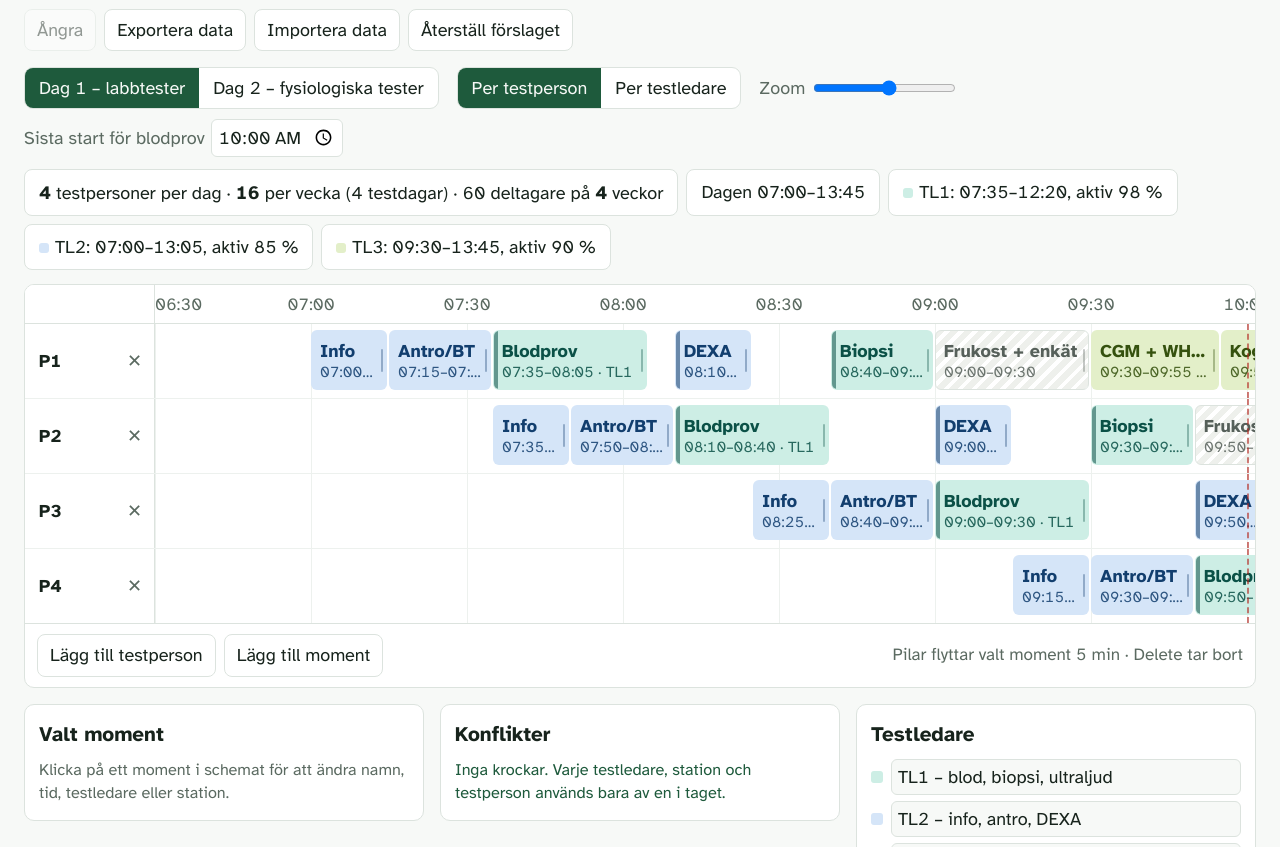
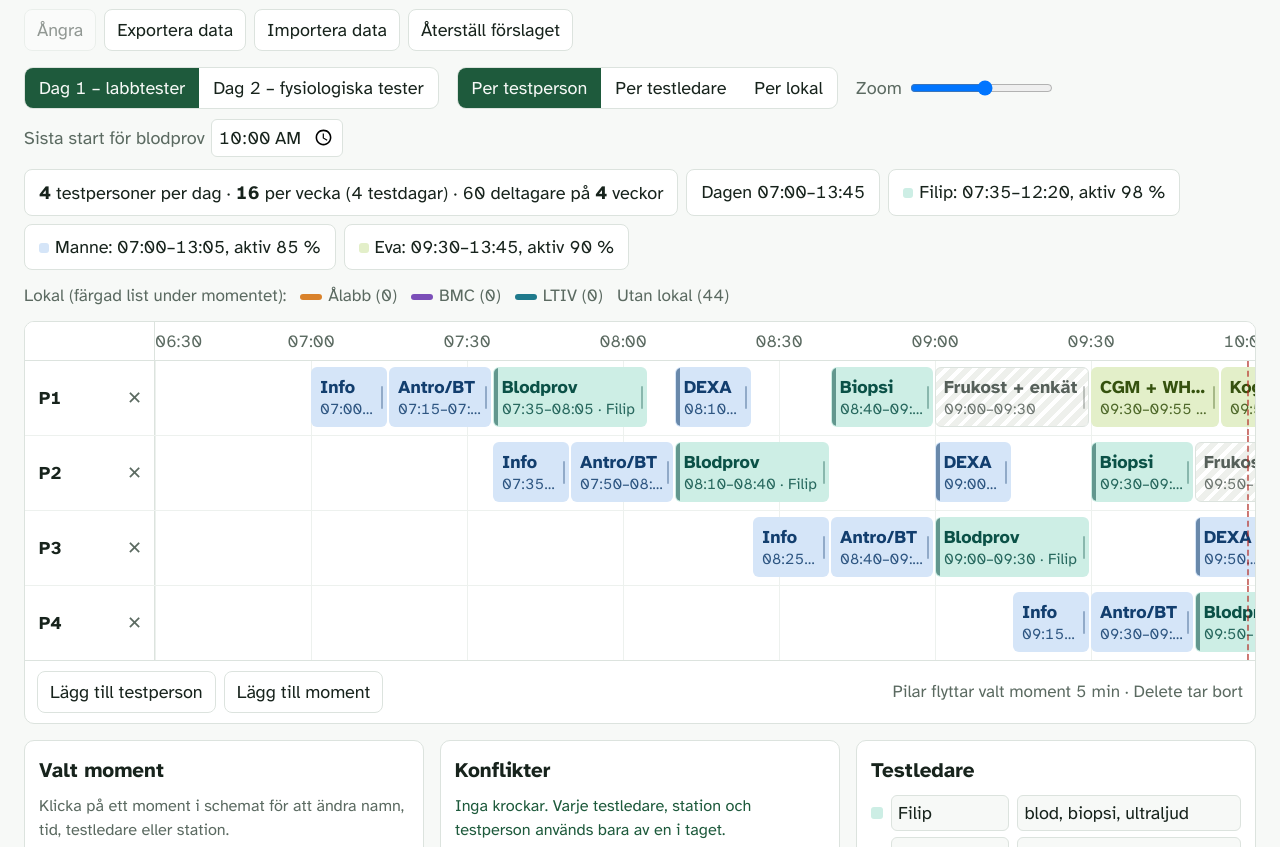
Before and after one commit to DrManGod/SchemaBroccoli, a plain HTML site: page index.html in a window 1280 px wide. Shown: the part 101-948 px from the top of the page. Drawn offline with Linux system fonts and the light colour scheme.

Commit message:
Update index.html

```diff
--- a/index.html
+++ b/index.html
@@ -9,6 +9,7 @@
 <link href="https://fonts.googleapis.com/css2?family=Atkinson+Hyperlegible:wght@400;700&display=swap" rel="stylesheet">
 <style>
 :root{
+  --lk-alabb:#D9822B;--lk-bmc:#7B4FB8;--lk-ltiv:#1F7A8C;
   box-sizing:border-box;padding-top:env(safe-area-inset-top,0px);padding-bottom:env(safe-area-inset-bottom,0px);
   --bg:#F7F9F7;--panel:#FFFFFF;--ink:#17231C;--muted:#5B6A61;--line:#DCE3DE;--grid:#EDF1EE;
   --brand:#1E5A3C;--brand-soft:#E3EFE7;--danger:#B3261E;--danger-soft:#FBE9E7;--warn:#8A5A00;--warn-soft:#FFF3D6;
@@ -71,6 +72,9 @@ h1{font-size:1.9rem;margin:0;color:var(--brand);letter-spacing:-.01em}
 .blk .n{font-weight:700;white-space:nowrap;overflow:hidden;text-overflow:ellipsis}
 .blk .m{font-size:.85rem;white-space:nowrap;overflow:hidden;text-overflow:ellipsis;opacity:.85}
 .blk.none{background:repeating-linear-gradient(135deg,var(--none) 0 6px,transparent 6px 10px),var(--panel);color:var(--nonei);border-color:var(--line)}
+.blk .lk{position:absolute;left:0;right:0;bottom:0;height:5px}
+.lokleg{display:flex;flex-wrap:wrap;gap:14px;align-items:center;font-size:.95rem;color:var(--muted)}
+.lokleg i{display:inline-block;width:22px;height:6px;border-radius:3px;margin-right:6px;vertical-align:middle}
 .blk.fast::before{content:"";position:absolute;left:0;top:0;bottom:0;width:4px;background:currentColor;opacity:.55}
 .blk.sel{border-color:var(--sel);box-shadow:0 0 0 2px var(--sel) inset}
 .blk.bad{border-color:var(--danger);border-style:dashed}
@@ -127,12 +131,14 @@ dialog textarea{width:100%;height:260px;font-family:ui-monospace,monospace;font-
     <div class="seg" role="group" aria-label="Visa rader per">
       <button data-mode="person">Per testperson</button>
       <button data-mode="leader">Per testledare</button>
+      <button data-mode="lokal">Per lokal</button>
     </div>
     <label class="field">Zoom <input type="range" id="zoom" min="2" max="8" step="0.2"></label>
     <label class="field" id="dlField">Sista start för blodprov <input type="time" id="deadline" step="300"></label>
   </div>
 
   <div class="stats" id="stats"></div>
+  <div class="lokleg" id="lokleg" style="margin:0 0 12px"></div>
 
   <div class="main">
     <div class="board">
@@ -169,6 +175,8 @@ dialog textarea{width:100%;height:260px;font-family:ui-monospace,monospace;font-
 "use strict";
 const KEY="brocold-schema-v1";
 const TLC={TL1:["--tl1","--tl1i"],TL2:["--tl2","--tl2i"],TL3:["--tl3","--tl3i"],TL4:["--tl4","--tl4i"]};
+const LOK=[{id:"Ålabb",c:"--lk-alabb"},{id:"BMC",c:"--lk-bmc"},{id:"LTIV",c:"--lk-ltiv"}];
+const lokC=l=>{const x=LOK.find(o=>o.id===l);return x?`var(${x.c})`:""};
 const t2m=t=>{const[h,m]=t.split(":").map(Number);return h*60+m};
 const m2t=m=>{m=Math.max(0,Math.min(1439,Math.round(m)));return String(Math.floor(m/60)).padStart(2,"0")+":"+String(m%60).padStart(2,"0")};
 let uid=0;const nid=()=>"b"+(Date.now().toString(36))+(uid++).toString(36);
@@ -182,24 +190,29 @@ function defaults(){
   };
   const d2tpl=[["Uppvärmning",0,10,"TL1"],["Greppstyrka",10,10,"TL1"],["30 s sit-to-stand",20,10,"TL1"],["Balans & TUG",30,10,"TL1"],["10 m gång",40,10,"TL1"],["Klivhöjd & isometrisk",50,10,"TL1"],["Vila",60,10,""],["Ekblom-Bak",70,15,"TL2","Cykel"],["Vila",85,5,""],["Pyramidtest",90,5,"TL2","Trappa"],["Vila + EKG",95,10,"TL2"],["VO₂max",105,35,"TL2","VO₂max"],["Återhämtning & avslut",140,10,"TL2"]];
   const d2starts={P1:"08:00",P2:"09:20",P3:"10:40",P4:"13:00"};
-  const mk=(pid,r,start)=>({id:nid(),pid,name:r[0],start,dur:r[2],tl:r[3]||"",station:r[4]||"",fast:!!r[5]});
+  const mk=(pid,r,start)=>({id:nid(),pid,name:r[0],start,dur:r[2],tl:r[3]||"",station:r[4]||"",fast:!!r[5],lokal:""});
   const persons=["P1","P2","P3","P4"].map(n=>({id:"p"+n,name:n}));
-  const d1={persons:JSON.parse(JSON.stringify(persons)),leaders:[{id:"TL1",name:"TL1 – blod, biopsi, ultraljud"},{id:"TL2",name:"TL2 – info, antro, DEXA"},{id:"TL3",name:"TL3 – block 2"}],blocks:[]};
+  const d1={persons:JSON.parse(JSON.stringify(persons)),leaders:[{id:"TL1",name:"Filip",role:"blod, biopsi, ultraljud"},{id:"TL2",name:"Manne",role:"info, antro, DEXA"},{id:"TL3",name:"Eva",role:"block 2"}],blocks:[]};
   for(const p of Object.keys(d1raw))for(const r of d1raw[p])d1.blocks.push(mk("p"+p,r,t2m(r[1])));
-  const d2={persons:JSON.parse(JSON.stringify(persons)),leaders:[{id:"TL1",name:"TL1 – funktionstester"},{id:"TL2",name:"TL2 – aerob och VO₂max"}],blocks:[]};
+  const d2={persons:JSON.parse(JSON.stringify(persons)),leaders:[{id:"TL1",name:"Filip",role:"funktionstester"},{id:"TL2",name:"Manne",role:"aerob och VO₂max"}],blocks:[]};
   for(const p of Object.keys(d2starts))for(const r of d2tpl)d2.blocks.push(mk("p"+p,r,t2m(d2starts[p])+r[1]));
   return {days:{d1,d2},deadline:t2m("10:00"),day:"d1",mode:"person",zoom:5.2};
 }
 
 let S;try{const raw=localStorage.getItem(KEY);S=raw?JSON.parse(raw):null}catch(e){S=null}
 if(!S||!S.days||!S.days.d1)S=defaults();
+(function migrate(){const NM={TL1:"Filip",TL2:"Manne",TL3:"Eva"};
+  for(const k of Object.keys(S.days)){const d=S.days[k];
+    d.leaders.forEach(l=>{if(l.role===undefined){const parts=String(l.name||"").split(" – ");l.role=parts[1]||"";l.name=/^TL\d/.test(parts[0])?(NM[l.id]||parts[0]):parts[0]}});
+    d.blocks.forEach(b=>{if(b.lokal===undefined)b.lokal=""})}})();
 let sel=null;const undoStack=[];
 const save=()=>{try{localStorage.setItem(KEY,JSON.stringify(S))}catch(e){}};
 const snap=()=>{undoStack.push(JSON.stringify(S.days));if(undoStack.length>60)undoStack.shift();$("undo").disabled=false};
 const $=id=>document.getElementById(id);
 const D=()=>S.days[S.day];
+const lname=id=>{const l=D().leaders.find(x=>x.id===id);return l?l.name:id};
 const toast=msg=>{const t=$("toast");t.textContent=msg;t.classList.add("on");clearTimeout(toast._t);toast._t=setTimeout(()=>t.classList.remove("on"),2600)};
-const LABW=()=>S.mode==="person"?130:230;
+const LABW=()=>S.mode==="person"?130:S.mode==="lokal"?150:260;
 
 function range(){
   const b=D().blocks;if(!b.length)return[420,960];
@@ -211,7 +224,7 @@ let R=range();
 
 function conflicts(){
   const d=D(),b=d.blocks,out=[],bad=new Set(),pn=id=>(d.persons.find(p=>p.id===id)||{}).name||"?";
-  const ln=id=>id;
+  const ln=lname;
   const ov=(a,c)=>a.start<c.start+c.dur&&c.start<a.start+a.dur;
   for(let i=0;i<b.length;i++)for(let j=i+1;j<b.length;j++){
     const a=b[i],c=b[j];if(!ov(a,c))continue;
@@ -235,9 +248,10 @@ function conflicts(){
 function rows(){
   const d=D();
   if(S.mode==="person")return d.persons.map(p=>({key:p.id,label:p.name,kind:"person"}));
-  return d.leaders.map(l=>({key:l.id,label:l.id,kind:"leader"})).concat([{key:"",label:"Utan testledare",kind:"leader"}]);
+  if(S.mode==="lokal")return LOK.map(l=>({key:l.id,label:l.id,kind:"lokal"})).concat([{key:"",label:"Ingen lokal",kind:"lokal"}]);
+  return d.leaders.map(l=>({key:l.id,label:l.name,kind:"leader"})).concat([{key:"",label:"Utan testledare",kind:"leader"}]);
 }
-const rowOf=b=>S.mode==="person"?b.pid:(b.tl||"");
+const rowOf=b=>S.mode==="person"?b.pid:S.mode==="lokal"?(b.lokal||""):(b.tl||"");
 
 function render(){
   document.querySelectorAll("[data-day]").forEach(x=>x.setAttribute("aria-pressed",x.dataset.day===S.day));
@@ -265,8 +279,11 @@ function render(){
       x.onclick=()=>{if(d.persons.length<=1)return;snap();d.persons=d.persons.filter(p=>p.id!==r.key);d.blocks=d.blocks.filter(b=>b.pid!==r.key);if(sel&&!d.blocks.some(b=>b.id===sel))sel=null;save();R=range();render();toast(`${r.label} borttagen – tryck Ångra för att få tillbaka`)};
       lab.append(inp,x);
     }else{
-      if(r.key){const sw=document.createElement("span");sw.className="sw";sw.style.background=`var(${TLC[r.key]?TLC[r.key][0]:"--none"})`;lab.appendChild(sw)}
-      const s=document.createElement("span");s.textContent=r.key?((d.leaders.find(l=>l.id===r.key)||{}).name||r.key):r.label;s.style.fontWeight="700";s.style.fontSize="1rem";lab.appendChild(s);
+      if(r.key){const sw=document.createElement("span");sw.className="sw";sw.style.background=r.kind==="lokal"?lokC(r.key):`var(${TLC[r.key]?TLC[r.key][0]:"--none"})`;lab.appendChild(sw)}
+      const s=document.createElement("span");s.style.fontSize="1rem";
+      if(r.kind==="leader"&&r.key){const l=d.leaders.find(x=>x.id===r.key)||{};s.innerHTML=`<b>${esc(l.name||r.key)}</b>${l.role?`<br><span style="color:var(--muted);font-size:.85rem">${esc(l.role)}</span>`:""}`}
+      else{s.textContent=r.label;s.style.fontWeight="700"}
+      lab.appendChild(s);
     }
     const tr=document.createElement("div");tr.className="track";tr.style.width=W+"px";tr.style.backgroundSize=`${bgSize}px 100%`;tr.style.backgroundPosition=`${((Math.ceil(lo/30)*30-lo)*ppm)}px 0`;
     if(S.day==="d1"&&S.deadline>lo&&S.deadline<hi){const dl=document.createElement("div");dl.className="deadline";dl.style.left=((S.deadline-lo)*ppm)+"px";dl.title="Sista start för blodprov";tr.appendChild(dl)}
@@ -285,11 +302,13 @@ function blockEl(b,isBad,lo,ppm){
   e.tabIndex=0;e.dataset.id=b.id;
   e.style.left=((b.start-lo)*ppm)+"px";e.style.width=Math.max(8,b.dur*ppm-2)+"px";
   if(b.tl&&TLC[b.tl]){e.style.background=`var(${TLC[b.tl][0]})`;e.style.color=`var(${TLC[b.tl][1]})`}
-  const other=S.mode==="person"?(b.tl||""):((d.persons.find(p=>p.id===b.pid)||{}).name||"");
+  const pname=(d.persons.find(p=>p.id===b.pid)||{}).name||"";
   e.innerHTML=`<span class="n"></span><span class="m"></span><span class="h" aria-hidden="true"></span>`;
-  e.querySelector(".n").textContent=S.mode==="leader"?`${other} ${b.name}`:b.name;
-  e.querySelector(".m").textContent=`${m2t(b.start)}–${m2t(b.start+b.dur)}${S.mode==="person"&&b.tl?" · "+b.tl:""}`;
-  e.title=`${b.name}\n${m2t(b.start)}–${m2t(b.start+b.dur)} (${b.dur} min)${b.tl?"\n"+b.tl:""}${b.station?"\nStation: "+b.station:""}${b.fast?"\nFastande":""}`;
+  if(b.lokal){const lk=document.createElement("span");lk.className="lk";lk.style.background=lokC(b.lokal);e.appendChild(lk)}
+  e.querySelector(".n").textContent=S.mode==="person"?b.name:`${pname} ${b.name}`;
+  const extra=[S.mode!=="leader"&&b.tl?lname(b.tl):"",S.mode!=="lokal"&&b.lokal?b.lokal:""].filter(Boolean).join(" · ");
+  e.querySelector(".m").textContent=`${m2t(b.start)}–${m2t(b.start+b.dur)}${extra?" · "+extra:""}`;
+  e.title=`${pname}: ${b.name}\n${m2t(b.start)}–${m2t(b.start+b.dur)} (${b.dur} min)${b.tl?"\nTestledare: "+lname(b.tl):""}${b.lokal?"\nLokal: "+b.lokal:""}${b.station?"\nStation: "+b.station:""}${b.fast?"\nFastande":""}`;
   e.addEventListener("pointerdown",ev=>startDrag(ev,b,e));
   e.addEventListener("keydown",ev=>keyBlock(ev,b));
   return e;
@@ -322,7 +341,7 @@ function onUp(){
   const dr=drag;if(!dr)return;drag=null;
   dr.el.removeEventListener("pointermove",onMove);dr.el.removeEventListener("pointerup",onUp);dr.el.removeEventListener("pointercancel",onUp);
   if(!dr.moved){sel=dr.b.id;render();return}
-  if(!dr.resize&&dr.row!==rowOf(dr.b)){if(S.mode==="person")dr.b.pid=dr.row;else dr.b.tl=dr.row}
+  if(!dr.resize&&dr.row!==rowOf(dr.b)){if(S.mode==="person")dr.b.pid=dr.row;else if(S.mode==="lokal")dr.b.lokal=dr.row;else dr.b.tl=dr.row}
   sel=dr.b.id;save();R=range();render();
 }
 function keyBlock(ev,b){
@@ -341,7 +360,8 @@ function renderStats(){
   const all=d.blocks;if(all.length){add(`Dagen ${m2t(Math.min(...all.map(b=>b.start)))}–${m2t(Math.max(...all.map(b=>b.start+b.dur)))}`)}
   d.leaders.forEach(l=>{const bs=all.filter(b=>b.tl===l.id);if(!bs.length)return;
     const busy=bs.reduce((s,b)=>s+b.dur,0),a=Math.min(...bs.map(b=>b.start)),z=Math.max(...bs.map(b=>b.start+b.dur));
-    add(`<span class="sw" style="background:var(${TLC[l.id][0]})"></span>${l.id}: ${m2t(a)}–${m2t(z)}, aktiv ${Math.round(busy/(z-a)*100)} %`)});
+    add(`<span class="sw" style="background:var(${TLC[l.id][0]})"></span>${esc(l.name)}: ${m2t(a)}–${m2t(z)}, aktiv ${Math.round(busy/(z-a)*100)} %`)});
+  const lg=$("lokleg");lg.innerHTML="<span>Lokal (färgad list under momentet):</span>"+LOK.map(l=>{const n=all.filter(b=>b.lokal===l.id).length;return `<span><i style="background:var(${l.c})"></i>${l.id} (${n})</span>`}).join("")+`<span>Utan lokal (${all.filter(b=>!b.lokal).length})</span>`;
 }
 
 function renderEditor(){
@@ -353,18 +373,22 @@ function renderEditor(){
     <label for="fPid">Testperson</label><select id="fPid">${d.persons.map(p=>`<option value="${p.id}">${esc(p.name)}</option>`).join("")}</select>
     <label for="fStart">Start</label><input type="time" id="fStart" step="300">
     <label for="fDur">Längd (min)</label><input type="number" id="fDur" min="5" step="5">
-    <label for="fTl">Testledare</label><select id="fTl"><option value="">Ingen</option>${d.leaders.map(l=>`<option value="${l.id}">${l.id}</option>`).join("")}</select>
+    <label for="fTl">Testledare</label><select id="fTl"><option value="">Ingen</option>${d.leaders.map(l=>`<option value="${l.id}">${esc(l.name)}</option>`).join("")}</select>
+    <label for="fLok">Lokal</label><select id="fLok"><option value="">Ingen</option>${LOK.map(l=>`<option value="${l.id}">${l.id}</option>`).join("")}</select>
+    <div class="full"><button class="btn" id="fLokAll" type="button">Sätt lokalen på alla «${esc(b.name)}»</button></div>
     <label for="fSt">Station</label><input type="text" id="fSt" list="stList" placeholder="t.ex. DEXA"><datalist id="stList">${stations.map(s=>`<option value="${esc(s)}">`).join("")}</datalist>
     <label for="fFast">Fastande</label><input type="checkbox" id="fFast" style="justify-self:start">
     <div class="full"><button class="btn" id="fDup">Duplicera</button><button class="btn" id="fDel">Ta bort</button></div>
   </div>`;
-  $("fName").value=b.name;$("fPid").value=b.pid;$("fStart").value=m2t(b.start);$("fDur").value=b.dur;$("fTl").value=b.tl;$("fSt").value=b.station;$("fFast").checked=b.fast;
+  $("fName").value=b.name;$("fPid").value=b.pid;$("fStart").value=m2t(b.start);$("fDur").value=b.dur;$("fTl").value=b.tl;$("fLok").value=b.lokal||"";$("fSt").value=b.station;$("fFast").checked=b.fast;
   const upd=(fn)=>()=>{snap();fn();save();R=range();render()};
   $("fName").onchange=upd(()=>b.name=$("fName").value||"Moment");
   $("fPid").onchange=upd(()=>b.pid=$("fPid").value);
   $("fStart").onchange=upd(()=>{if($("fStart").value)b.start=t2m($("fStart").value)});
   $("fDur").onchange=upd(()=>b.dur=Math.max(5,Math.round((+$("fDur").value||5)/5)*5));
   $("fTl").onchange=upd(()=>b.tl=$("fTl").value);
+  $("fLok").onchange=upd(()=>b.lokal=$("fLok").value);
+  $("fLokAll").onclick=()=>{snap();let n=0;d.blocks.forEach(x=>{if(x.name===b.name){x.lokal=b.lokal||"";n++}});save();render();toast(b.lokal?`${b.lokal} satt på ${n} moment «${b.name}»`:`Lokal borttagen från ${n} moment «${b.name}»`)};
   $("fSt").onchange=upd(()=>b.station=$("fSt").value.trim());
   $("fFast").onchange=upd(()=>b.fast=$("fFast").checked);
   $("fDup").onclick=upd(()=>{const c={...b,id:nid(),start:b.start+b.dur};d.blocks.push(c);sel=c.id});
@@ -383,11 +407,12 @@ function renderIssues(out){
 function renderLeaders(){
   const d=D(),el=$("leaders");el.innerHTML="";
   d.leaders.forEach(l=>{const r=document.createElement("div");r.className="lr";
-    r.innerHTML=`<span class="sw" style="width:12px;height:12px;border-radius:3px;background:var(${TLC[l.id][0]});flex:0 0 auto"></span><input aria-label="Beskrivning ${l.id}">`;
-    const i=r.querySelector("input");i.value=l.name;i.onchange=()=>{l.name=i.value||l.id;save();render()};el.appendChild(r)});
+    r.innerHTML=`<span class="sw" style="width:12px;height:12px;border-radius:3px;background:var(${TLC[l.id][0]});flex:0 0 auto"></span><input aria-label="Namn" style="flex:0 0 32%"><input aria-label="Uppgifter" placeholder="Uppgifter">`;
+    const [i,j]=r.querySelectorAll("input");i.value=l.name;j.value=l.role||"";
+    i.onchange=()=>{l.name=i.value.trim()||l.id;save();render()};j.onchange=()=>{l.role=j.value;save();render()};el.appendChild(r)});
   const bar=document.createElement("div");bar.style.display="flex";bar.style.gap="8px";bar.style.marginTop="6px";
   const add=document.createElement("button");add.className="btn";add.textContent="Lägg till testledare";add.disabled=d.leaders.length>=4;
-  add.onclick=()=>{snap();const id="TL"+(d.leaders.length+1);d.leaders.push({id,name:id});save();render()};
+  add.onclick=()=>{snap();const id="TL"+(d.leaders.length+1);d.leaders.push({id,name:"Testledare "+(d.leaders.length+1),role:""});save();render()};
   const rm=document.createElement("button");rm.className="btn";rm.textContent="Ta bort sista";rm.disabled=d.leaders.length<=1;
   rm.onclick=()=>{snap();const l=d.leaders.pop();d.blocks.forEach(b=>{if(b.tl===l.id)b.tl=""});save();render()};
   bar.append(add,rm);el.appendChild(bar);
```
